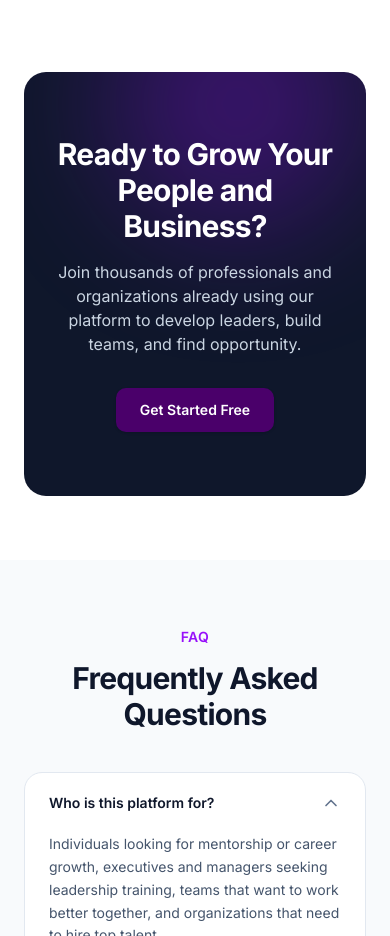
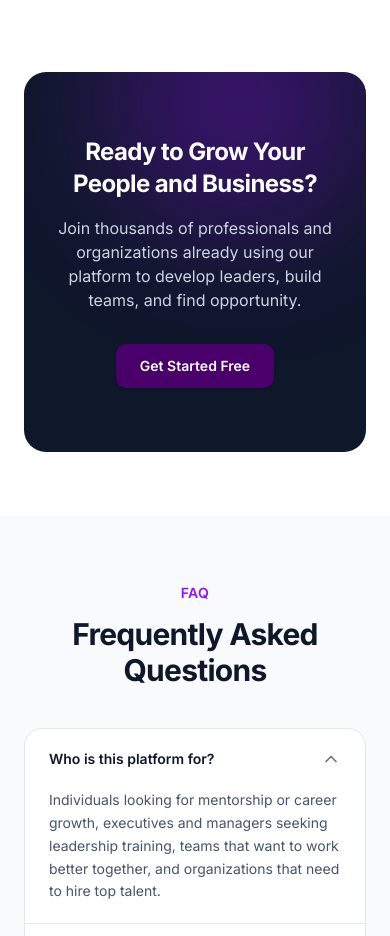
Before and after one commit to Olamiwale/hucel, a Next.js app: page / in a window 390 px wide. Shown: the part 5700-6636 px from the top of the page. Built offline with nearby package versions, Linux system fonts and the light colour scheme.

Commit message:
Update heading size in CTA component
Changed heading size from 3xl to 2xl for better responsiveness.

```diff
--- a/components/home/CTA.tsx
+++ b/components/home/CTA.tsx
@@ -7,7 +7,7 @@ export default function CTABanner() {
             className="pointer-events-none absolute -top-24 right-0 h-64 w-64 rounded-full bg-purple-600/30 blur-3xl"
             aria-hidden="true"
           />
-          <h2 className="relative text-3xl font-bold tracking-tight text-white sm:text-4xl">
+          <h2 className="relative text-2xl font-bold tracking-tight text-white sm:text-4xl">
             Ready to Grow Your People and Business?
           </h2>
           <p className="relative mx-auto mt-4 max-w-xl text-base text-slate-300">
```
